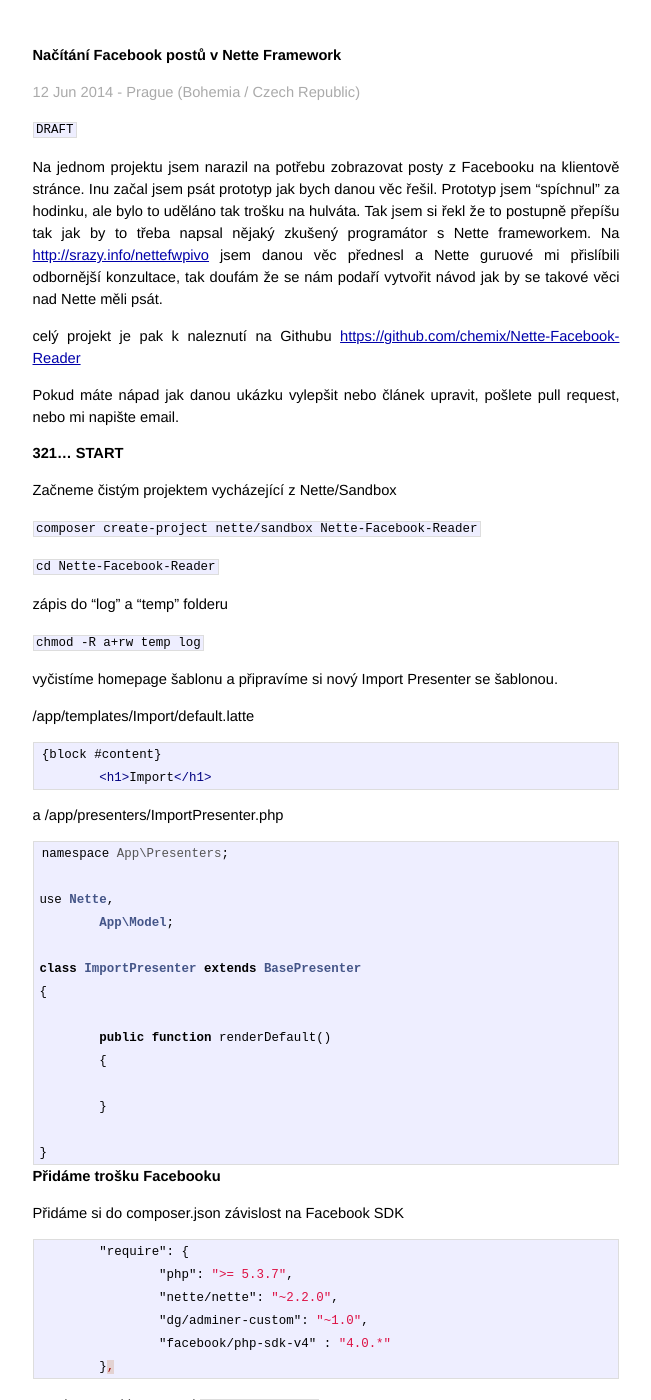
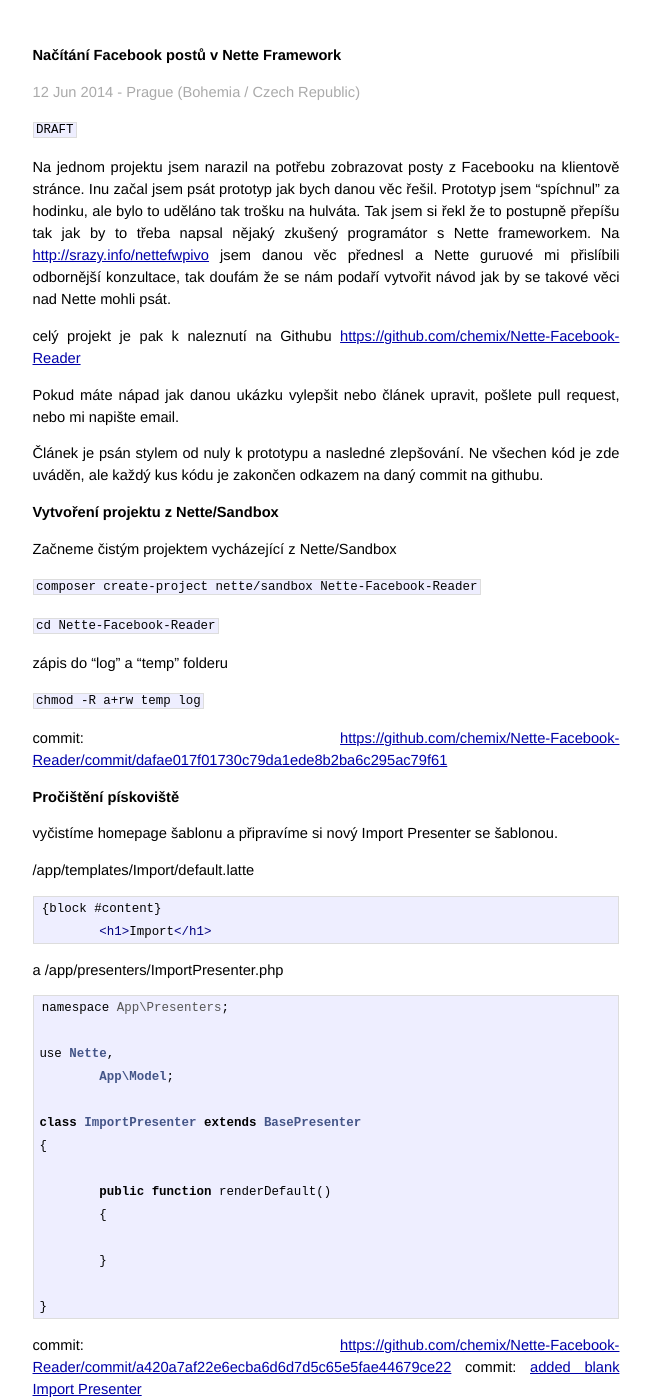
Before and after one commit to chemix/chemix.github.com, a Jekyll site: the page built from _posts/2014-06-13-nette-facebook-reader.md, in a window 1280 px wide and 1400 px high. Shown: the whole window, without its empty margins (314-965 px from the left). Built offline with Jekyll 4.4.1, drawn with Linux system fonts in a browser that asks for light colours; Markdown is read by kramdown in place of the engine named in the settings; some of the changed text lies outside the part shown.

Commit message:
Updated 2014-06-13-nette-facebook-reader.md

````diff
--- a/_posts/2014-06-13-nette-facebook-reader.md
+++ b/_posts/2014-06-13-nette-facebook-reader.md
@@ -12,16 +12,17 @@
 ``` DRAFT ```
 
 
-Na jednom projektu jsem narazil na potřebu zobrazovat posty z Facebooku na klientově stránce. Inu začal jsem psát prototyp jak bych danou věc řešil. Prototyp jsem "spíchnul" za hodinku, ale bylo to uděláno tak trošku na hulváta. Tak jsem si řekl že to postupně přepíšu tak jak by to třeba napsal nějaký zkušený programátor s Nette frameworkem. Na [http://srazy.info/nettefwpivo](http://srazy.info/nettefwpivo) jsem danou věc přednesl a Nette guruové mi přislíbili odbornější konzultace, tak doufám že se nám podaří vytvořit návod jak by se takové věci nad Nette měli psát.
+Na jednom projektu jsem narazil na potřebu zobrazovat posty z Facebooku na klientově stránce. Inu začal jsem psát prototyp jak bych danou věc řešil. Prototyp jsem "spíchnul" za hodinku, ale bylo to uděláno tak trošku na hulváta. Tak jsem si řekl že to postupně přepíšu tak jak by to třeba napsal nějaký zkušený programátor s Nette frameworkem. Na [http://srazy.info/nettefwpivo](http://srazy.info/nettefwpivo) jsem danou věc přednesl a Nette guruové mi přislíbili odbornější konzultace, tak doufám že se nám podaří vytvořit návod jak by se takové věci nad Nette mohli psát.
 
 celý projekt je pak k naleznutí na Githubu [https://github.com/chemix/Nette-Facebook-Reader](https://github.com/chemix/Nette-Facebook-Reader)
 
 Pokud máte nápad jak danou ukázku vylepšit nebo článek upravit, pošlete pull request, nebo mi napište email.
 
+Článek je psán stylem od nuly k prototypu a nasledné zlepšování. Ne všechen kód je zde uváděn, ale každý kus kódu je zakončen odkazem na daný commit na githubu.
 
 
-321... START
-=============
+Vytvoření projektu z Nette/Sandbox
+==================================
 
 Začneme čistým projektem vycházející z Nette/Sandbox
 
@@ -32,6 +33,12 @@
 zápis do "log" a "temp" folderu
 
 `chmod -R a+rw temp log`
+
+commit: [https://github.com/chemix/Nette-Facebook-Reader/commit/dafae017f01730c79da1ede8b2ba6c295ac79f61](Init from Nette Sandbox)
+
+
+Pročištění pískoviště
+=====================
 
 vyčistíme homepage šablonu a připravíme si nový Import Presenter se šablonou.
 
@@ -58,6 +65,10 @@
 
 }
 ```
+
+commit: [https://github.com/chemix/Nette-Facebook-Reader/commit/a420a7af22e6ecba6d6d7d5c65e5fae44679ce22](clear homepage template and presenter)
+commit: [added blank Import Presenter](https://github.com/chemix/Nette-Facebook-Reader/commit/668308c23c3e2334b7ee07062228183f80938161)
+
 
 Přidáme trošku Facebooku
 ========================
@@ -139,6 +150,12 @@
 }
 ```
 
+commit: [add dependence on Facebook SDK to composer and small typo updates](https://github.com/chemix/Nette-Facebook-Reader/commit/09420de69abc424fe3b06a6a201dd23597465967)
+commit: [load data from Facebook - dirty version](https://github.com/chemix/Nette-Facebook-Reader/commit/f7abe600372f3e77cb7486dbb393bb85c300e7ed)
+commit: [only one catch and application->terminate()](https://github.com/chemix/Nette-Facebook-Reader/commit/17cf92295d9b10da4502d34ea870933ac499983e)
+
+
+
 
 Cache, ať při vývoji nečekáme
 =============================
@@ -220,6 +237,9 @@
 Nyní by nám druhý request měl trvat výrazně kratší dobu.
 
 ![with cache](/image/nette-facebook-reader/with-cache.png)
+
+commit: [added cache for request](https://github.com/chemix/Nette-Facebook-Reader/commit/e471528d4265d6ee9487a0fbb0401a59a04a3d4a)
+
 
 Ukládáme posty do databáze
 ==========================
@@ -494,12 +525,14 @@
 	- App\Model\FacebookWallposts
 ```
 
+commit: [model - section for read from db](https://github.com/chemix/Nette-Facebook-Reader/commit/fa96deed64d74de7ff0da782e2eb1d1e4080f9c4)
+
+Import do modelu
+================
+
 To samé uděláme i s částí pro načítání dat z Facebooku.
 
 Při přesunu odstraním používání cache, jelikož už jí při vývoji nepotřebuji ba naopak pokud chci zadat import tak chci aby se provedl vždy.
-
-
-
 
 ``` php
 public function importPostFromFacebook()
@@ -522,9 +555,6 @@
 	...
 ```
 
-
-
-
 z Import presenteru přemístíme use sekci do modelu a presenter se nám rázem zjednodušil na
 
 ``` php
@@ -543,6 +573,11 @@
 }
 ```
 
+commit: [model - section for import data from Facebook](https://github.com/chemix/Nette-Facebook-Reader/commit/dce5d9bc22449ea094ac12cfdc880c5718444cc4)
+
+A co to heslo v kódu? Pryč s nim
+================================
+
 Jako pěkný, ale. Ale nám se ještě nelíbí
 
 ``` php
@@ -557,7 +592,6 @@
 ```
 
 a do konstruktoru přidáme předání závislosti. plus nezapomene na deklarovaní property.
-
 
 ``` php
 /**
````
Also changed, not shown: other parts of _posts/2014-06-13-nette-facebook-reader.md (+16 -1 lines).
